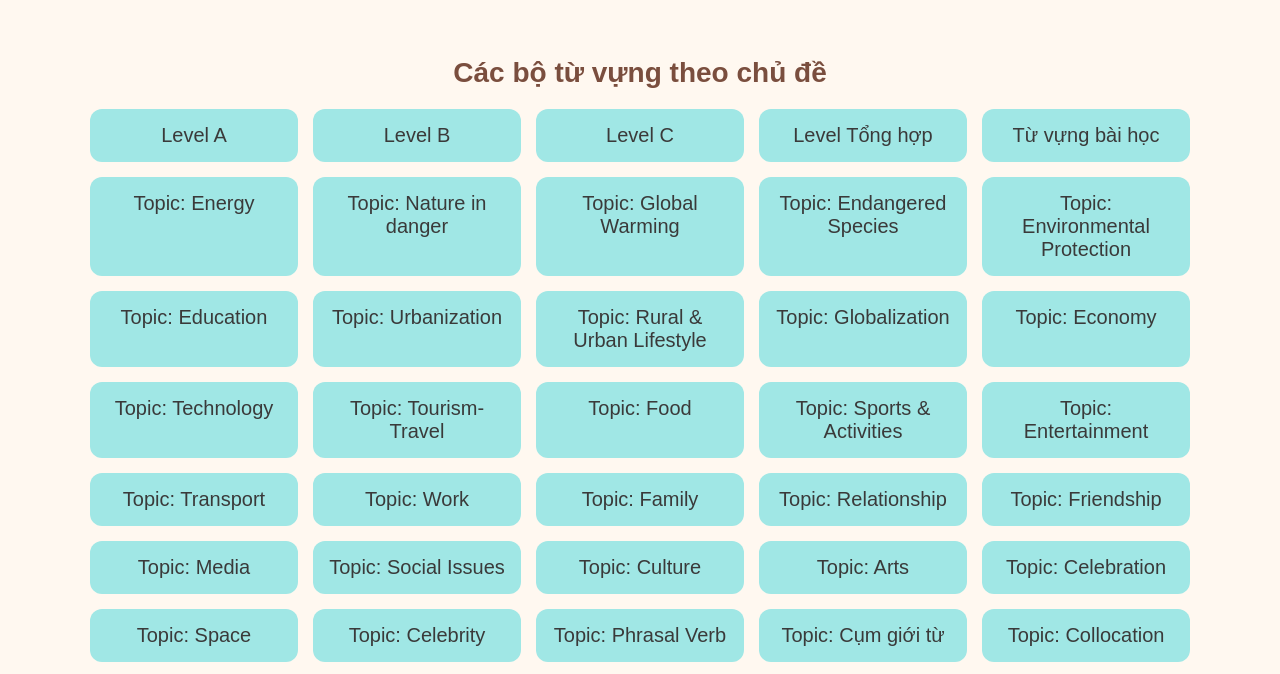
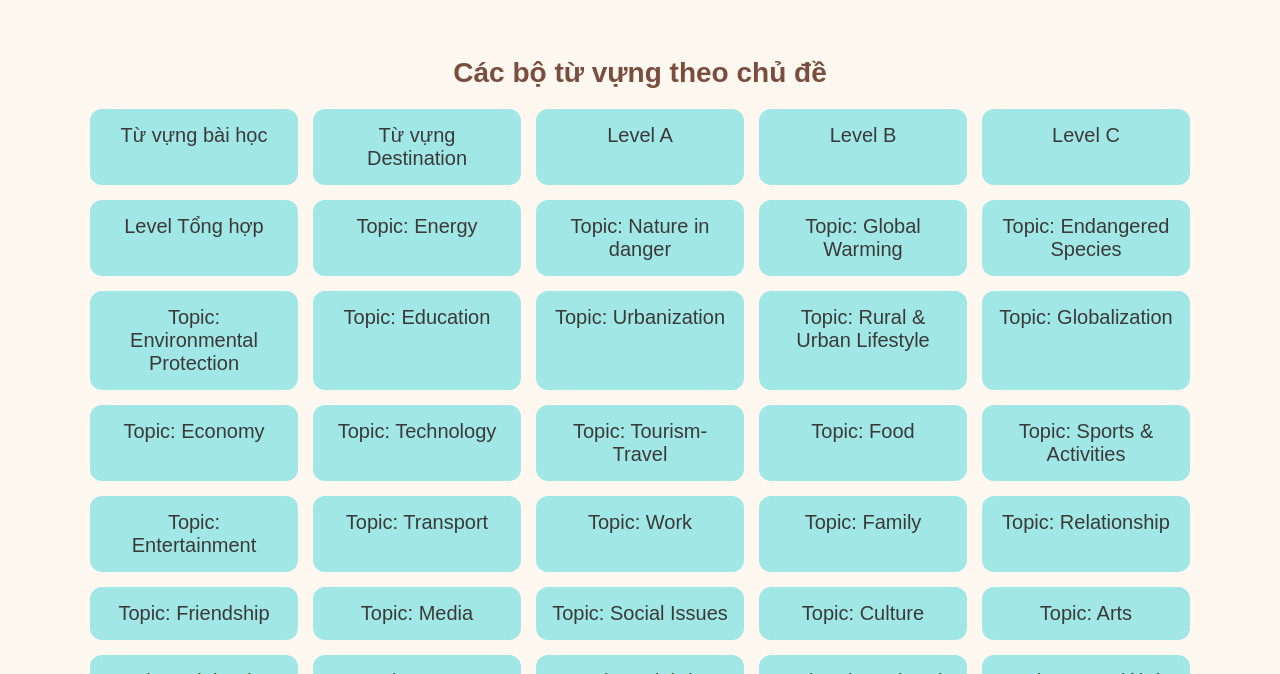
Before and after one commit to lopanhthayket-site/anh11.botuvung, a plain HTML site: page index.html in a window 1280 px wide. Shown: the part 115-789 px from the top of the page. Drawn offline with Linux system fonts and the light colour scheme.

Commit message:
Add files via upload

```diff
--- a/index.html
+++ b/index.html
@@ -118,11 +118,12 @@
     <!-- Block 01-40 -->
     <!-- Just paste more -->
     <!-- Start -->
+    <a href="https://lopanhthayket-site.github.io/anh11.thpt.tuvungbaihoc/" class="toc-item">Từ vựng bài học</a>
+    <a href="https://ketng91.github.io/TuvungDestination" class="toc-item">Từ vựng Destination</a>
     <a href="https://ketng91.github.io/TuvungTHPTQG-Level-A/" class="toc-item">Level A</a>
     <a href="https://ketng91.github.io/TuvungTHPTQG-Level-B/" class="toc-item">Level B</a>
     <a href="https://ketng91.github.io/TuvungTHPTQG-Level-C/" class="toc-item">Level C</a>
     <a href="https://ketng91.github.io/TuvungTHPTQG-Level-Tong-hop/" class="toc-item">Level Tổng hợp</a>
-    <a href="https://lopanhthayket-site.github.io/anh11.thpt.tuvungbaihoc/" class="toc-item">Từ vựng bài học</a>
 <a href="https://ketng91.github.io/TuvungTHPTQG-Topic-Energy/" class="toc-item">Topic: Energy</a>
 <a href="https://ketng91.github.io/TuvungTHPTQG-Topic-Nature-in-danger/" class="toc-item">Topic: Nature in danger</a>
 <a href="https://ketng91.github.io/TuvungTHPTQG-Topic-Global-Warming/" class="toc-item">Topic: Global Warming</a>
```
